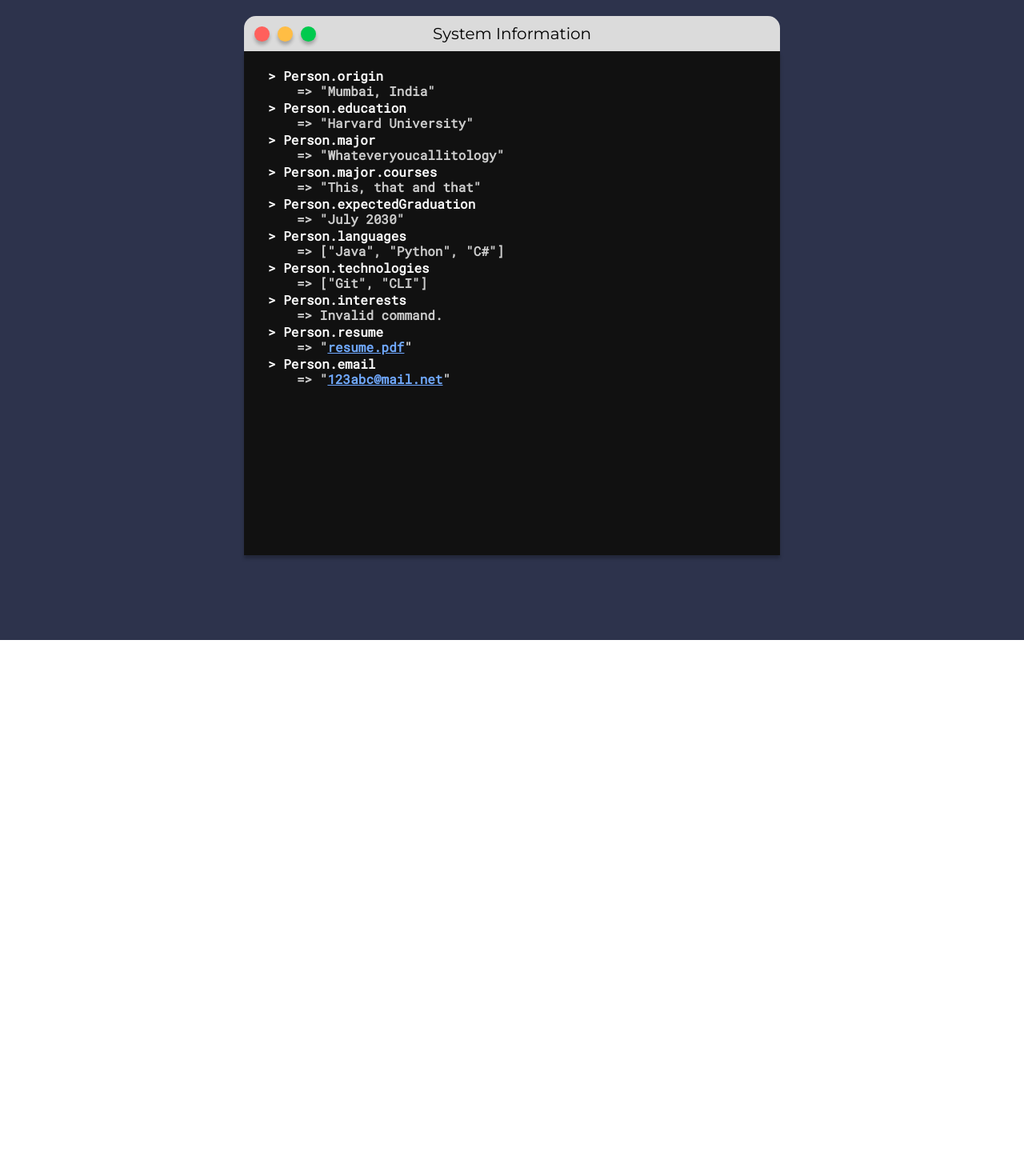
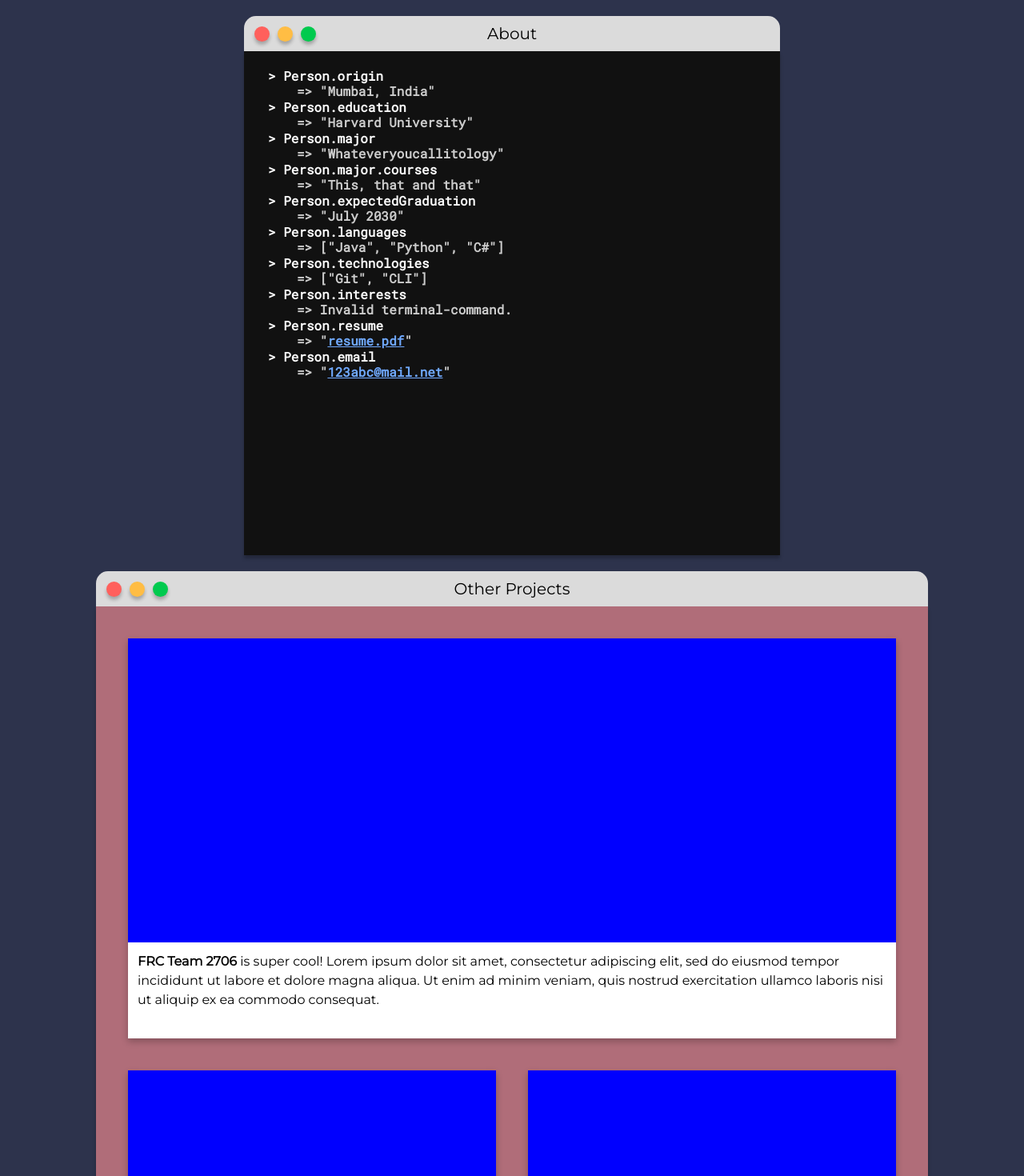
Before and after one commit to Dimatsa/Personal-Website, a React (Create React App) app: page / in a window 1280 px wide. Shown: the top 1470 px of the page at 80% size. Before the commit the page ends 800 px from the top, so only its background shows below. Built offline with nearby package versions, Linux system fonts and the light colour scheme.

Commit message:
Projects/Other section

```diff
--- a/src/App.css
+++ b/src/App.css
@@ -1,36 +1,8 @@
 .App {
   text-align: center;
   height: 100%;
+  font-family: Montserrat;
   width: 100%;
+  display: table;
   background-color: #2D334C;
 }
-
-.App-logo {
-  animation: App-logo-spin infinite 20s linear;
-  height: 40vmin;
-  pointer-events: none;
-}
-
-.App-header {
-  background-color: #282c34;
-  min-height: 100vh;
-  display: flex;
-  flex-direction: column;
-  align-items: center;
-  justify-content: center;
-  font-size: calc(10px + 2vmin);
-  color: white;
-}
-
-.App-link {
-  color: #61dafb;
-}
-
-@keyframes App-logo-spin {
-  from {
-    transform: rotate(0deg);
-  }
-  to {
-    transform: rotate(360deg);
-  }
-}
--- a/src/App.js
+++ b/src/App.js
@@ -8,7 +8,8 @@ import TypingInfo from './components/TypingInfo';
 function App() {
   return (
     <div className="App">
-      <AboutTerminal></AboutTerminal>
+      <AboutTerminal />
+      <OtherExperience />
     </div>
   );
 }
--- a/src/components/AboutTerminal.css
+++ b/src/components/AboutTerminal.css
@@ -1,80 +1,27 @@
 @import url('https://fonts.googleapis.com/css?family=Montserrat');
 @import url('https://fonts.googleapis.com/css?family=Roboto+Mono');
 
-.Box{
+.about-box {
     width: 670px;
     height: 674px;
-    display: inline-block;
+    display: block;
+    margin: auto;
 }
 
-.BlackBox{
+.about-terminal-box {
     width: 670px;
     height: 630px;
     background: #111111;
     box-shadow: 0px 4px 4px rgba(0, 0, 0, 0.25);
 }
 
-.WindowBar{
-    width: 670px;
-    height: 44px;
-    background: #DBDBDB;
-    border-top-left-radius:15px;
-    border-top-right-radius: 15px;
-}
-
-.Circles{
-    margin-top: 12.5px;
-    margin-left: 12.5px;
-    float: left;
-}
-
-.RedCircle{
-    width: 19px;
-    height: 19px;
-    border-radius: 50%;
-    float: left;
-    background: #FF605C;
-    box-shadow: 0px 4px 4px rgba(0, 0, 0, 0.25);
-}
-
-.YellowCircle{
-    width: 19px;
-    height: 19px;
-    border-radius: 50%;
-    margin-left: 10px;
-    float: left;
-    background: #FFBD44;
-    box-shadow: 0px 4px 4px rgba(0, 0, 0, 0.25);
-}
-
-.GreenCircle
-{
-    width: 19px;
-    height: 19px;
-    border-radius: 50%;
-    margin-left: 10px;
-    float: left;
-    background: #00CA4E;
-    box-shadow: 0px 4px 4px rgba(0, 0, 0, 0.25);
-}
-
-.WindowText
-{
-    font-family: Montserrat;
-    font-size: 20px;
-    text-align: center;
-    margin-right: 89.5px;
-    padding-top: 10px;
-    color: #000000;
-}
-
-.TerminalText{
+.terminal-text {
     float: left;
     margin-left: 30px;
     margin-top: 20px;
 }
 
-.Command{
+.terminal-command {
     float: left;
     font-family: Roboto Mono;
     font-weight: bold;
@@ -83,7 +30,7 @@
     text-align: left;
 }
 
-.Result{
+.terminal-result {
     float: left;
     font-family: Roboto Mono;
     font-weight: bold;
@@ -94,12 +41,10 @@
     text-align: left;
 }
 
-.NextTerminalLine
-{
+.next-terminal-line {
     line-height: 36px;
 }
 
-.Hyperlink
-{
+.Hyperlink {
     color: #70a9ff;
 }
--- a/src/components/AboutTerminal.js
+++ b/src/components/AboutTerminal.js
@@ -1,4 +1,5 @@
 import React, { Component } from 'react';
+import WindowHeader from './WindowHeader'
 import './AboutTerminal.css';
 
 export default class AboutTerminal extends Component {
@@ -6,89 +7,75 @@ export default class AboutTerminal extends Component {
         super(props);
     }
 
-
     render() {
         return (
-        <div className = 'Box'>
-            <div className = 'WindowBar'>
-                <div className = 'Circles'>
-                    <div  className = 'RedCircle'></div>
-                    <div className = 'YellowCircle'></div>
-                    <div className = 'GreenCircle'></div>
-                </div>
-                <p className = 'WindowText'>
-                    System Information
+            <div className='about-box'>
+                <WindowHeader title='About'></WindowHeader>
+                <div className='about-terminal-box'>
+                    <span className='terminal-text'>
+                        <b className='terminal-command'>> Person.origin</b>
+                        <br />
+                        <b className='terminal-result'>=> "Mumbai, India"</b>
+                        <br className='next-terminal-line' />
 
-                </p>
+                        <b className='terminal-command'>> Person.education</b>
+                        <br />
+                        <b className='terminal-result'>=> "Harvard University"</b>
+                        <br className='next-terminal-line' />
 
+                        <b className='terminal-command'>> Person.major</b>
+                        <br />
+                        <b className='terminal-result'>=> "Whateveryoucallitology"</b>
+                        <br className='next-terminal-line' />
 
+                        <b className='terminal-command'>> Person.major.courses</b>
+                        <br />
+                        <b className='terminal-result'>=> "This, that and that"</b>
+                        <br className='next-terminal-line' />
 
-           </div>
-            <div className = 'BlackBox'>
-                <span className = 'TerminalText'>
-                    <b class = 'Command'>> Person.origin</b>
-                    <br/>
-                    <b class = 'Result'>=> "Mumbai, India"</b>
-                    <br class = 'NextTerminalLine'/>
+                        <b className='terminal-command'>> Person.expectedGraduation</b>
+                        <br />
+                        <b className='terminal-result'>=> "July 2030"</b>
+                        <br className='next-terminal-line' />
 
-                    <b class = 'Command'>> Person.education</b>
-                    <br/>
-                    <b class = 'Result'>=> "Harvard University"</b>
-                    <br class = 'NextTerminalLine'/>
+                        <b className='terminal-command'>> Person.languages</b>
+                        <br />
+                        <b className='terminal-result'>=> ["Java", "Python", "C#"]</b>
+                        <br className='next-terminal-line' />
 
-                    <b class = 'Command'>> Person.major</b>
-                    <br/>
-                    <b class = 'Result'>=> "Whateveryoucallitology"</b>
-                    <br class = 'NextTerminalLine'/>
+                        <b className='terminal-command'>> Person.technologies</b>
+                        <br />
+                        <b className='terminal-result'>=> ["Git", "CLI"]</b>
+                        <br className='next-terminal-line' />
 
-                    <b class = 'Command'>> Person.major.courses</b>
-                    <br/>
-                    <b class = 'Result'>=> "This, that and that"</b>
-                    <br class = 'NextTerminalLine'/>
+                        <b className='terminal-command'>> Person.interests</b>
+                        <br />
+                        <b className='terminal-result'>=> Invalid terminal-command.</b>
+                        <br className='next-terminal-line' />
 
-                    <b class = 'Command'>> Person.expectedGraduation</b>
-                    <br/>
-                    <b class = 'Result'>=> "July 2030"</b>
-                    <br class = 'NextTerminalLine'/>
+                        <b className='terminal-command'>> Person.resume</b>
+                        <br />
+                        <b className='terminal-result'>=> "<a class='Hyperlink' href='https://www.google.ca/' >resume.pdf</a>"</b>
+                        <br className='next-terminal-line' />
 
-                    <b class = 'Command'>> Person.languages</b>
-                    <br/>
-                    <b class = 'Result'>=> ["Java", "Python", "C#"]</b>
-                    <br class = 'NextTerminalLine'/>
-
-                    <b class = 'Command'>> Person.technologies</b>
-                    <br/>
-                    <b class = 'Result'>=> ["Git", "CLI"]</b>
-                    <br class = 'NextTerminalLine'/>
-
-                    <b class = 'Command'>> Person.interests</b>
-                    <br/>
-                    <b class = 'Result'>=> Invalid command.</b>
-                    <br class = 'NextTerminalLine'/>
-
-                    <b class = 'Command'>> Person.resume</b>
-                    <br/>
-                    <b class = 'Result'>=> "<a class = 'Hyperlink' href = 'https://www.google.ca/' >resume.pdf</a>"</b>
-                    <br class = 'NextTerminalLine'/>
-
-                    <b class = 'Command'>> Person.email</b>
-                    <br/>
-                    <b class = 'Result'>=> "<a class = 'Hyperlink' href = 'google.ca' >123abc@mail.net</a>"</b>
-                    <br class = 'NextTerminalLine'/>
+                        <b className='terminal-command'>> Person.email</b>
+                        <br />
+                        <b className='terminal-result'>=> "<a class='Hyperlink' href='google.ca' >123abc@mail.net</a>"</b>
+                        <br className='next-terminal-line' />
 
 
 
 
 
 
-                </span>
+                    </span>
 
-            </div>
+                </div>
 
 
 
 
 
-        </div>)
+            </div>)
     }
 }
--- /dev/null
+++ b/src/components/OtherExperience.css
@@ -0,0 +1,61 @@
+.other-experience {
+    display: block;
+    width: 1040px;
+    margin: auto;
+}
+
+.other-experience-body {
+    width: 1040px;
+    height: 1100px; /* 1120 but the 20 is padding */
+    background: #B06D79;
+    box-shadow: 0px 4px 4px rgba(0, 0, 0, 0.25);
+    padding-top: 20px;
+}
+
+.other-horizontal-spacer {
+    display: inline-block;
+}
+
+.full-width-project, .half-width-project {
+    background: white;
+    height: 500px;
+    display: inline-block;
+    vertical-align: top;
+    margin: 20px;
+    box-shadow: 0px 4px 8px rgba(0, 0, 0, 0.25);
+}
+
+.full-width-project {
+    width: 960px;
+}
+
+.half-width-project {
+    width: 460px;
+}
+
+.horizontal-align {
+    display: inline-block;
+}
+
+.project-pic-half, .project-pic-full {
+    height: 380px;
+    background-color: blue;
+    vertical-align: top;
+    display: inline-block;
+}
+
+.project-pic-half {
+    width: 460px;
+}
+
+.project-pic-full {
+    width: 480px;
+}
+
+.project-text-full, .project-text-half {
+
+    font-size: 16px;
+    line-height: 24px;
+    text-align: left;
+    padding: 12px;
+}
--- a/src/components/OtherExperience.js
+++ b/src/components/OtherExperience.js
@@ -1,10 +1,41 @@
 import React, { Component } from 'react';
+import WindowHeader from './WindowHeader'
+import './OtherExperience.css'
 export default class OtherExperience extends Component {
     constructor(props) {
         super(props);
     }
 
     render() {
-        return (<div></div>)
+        return (
+            <div className='other-experience'>
+                <WindowHeader title="Other Projects" />
+                <div className='other-experience-body'>
+                    <div className='project full-width-project'>
+                        <div className='horizontal-align'>
+                            <div className='project-pic-full'></div>
+                            <div className='project-pic-full'></div>
+                        </div>
+                        <div className="project-text-full">
+                            <b>FRC Team 2706</b> is super cool! Lorem ipsum dolor sit amet, consectetur adipiscing elit, sed do eiusmod tempor incididunt ut labore et dolore magna aliqua. Ut enim ad minim veniam, quis nostrud exercitation ullamco laboris nisi ut aliquip ex ea commodo consequat.
+                        </div>
+                    </div>
+                    <div className='other-horizontal-spacer'>
+                        <div className='half-width-project'>
+                            <div className='project-pic-half'></div>
+                            <div className="project-text-half">
+                                <b>FRC Team 2706</b> is super cool!
+                            </div>
+                        </div>
+                        <div className='half-width-project'>
+                            <div className='project-pic-half'></div>
+                            <div className="project-text-half">
+                                <b>FRC Team 2706</b> is super cool!
+                            </div>
+                        </div>
+                    </div>
+                </div>
+            </div>
+        )
     }
 }
--- /dev/null
+++ b/src/components/WindowHeader.css
@@ -0,0 +1,42 @@
+.window-bar {
+    height: 44px;
+    background: #DBDBDB;
+    border-top-left-radius:15px;
+    border-top-right-radius: 15px;
+}
+
+.window-bar-buttons {
+    margin-top: 12.5px;
+    margin-left: 12.5px;
+    float: left;
+}
+
+.window-bar-button {
+    width: 19px;
+    height: 19px;
+    border-radius: 50%;
+    float: left;
+    box-shadow: 0px 4px 4px rgba(0, 0, 0, 0.25);
+}
+
+.button-red {
+    background: #FF605C;
+}
+
+.button-yellow {
+    background: #FFBD44;
+    margin-left: 10px;
+}
+
+.button-green {
+    background: #00CA4E;
+    margin-left: 10px;
+}
+.window-text {
+
+    font-size: 20px;
+    text-align: center;
+    margin-right: 89.5px;
+    padding-top: 10px;
+    color: #000000;
+}
--- /dev/null
+++ b/src/components/WindowHeader.js
@@ -0,0 +1,19 @@
+import React, { Component } from 'react';
+import './WindowHeader.css';
+
+export default class WindowHeader extends Component {
+    render() {
+        return (
+            <div className='window-bar'>
+                <div className='window-bar-buttons'>
+                    <div className='window-bar-button button-red'></div>
+                    <div className='window-bar-button button-yellow'></div>
+                    <div className='window-bar-button button-green'></div>
+                </div>
+                <p className='window-text'>
+                    {this.props.title}
+                </p>
+            </div>
+        )
+    }
+}
--- a/src/index.css
+++ b/src/index.css
@@ -1,4 +1,5 @@
 html, body, #root {
+  --scale: 8px;
   margin: 0;
   font-family: -apple-system, BlinkMacSystemFont, "Segoe UI", "Roboto", "Oxygen",
     "Ubuntu", "Cantarell", "Fira Sans", "Droid Sans", "Helvetica Neue",
```
